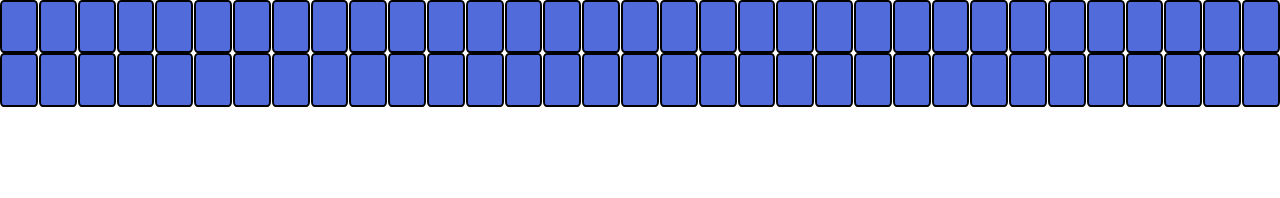
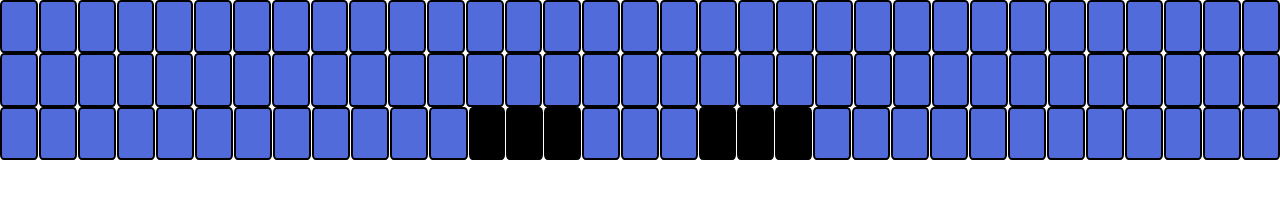
Before and after one commit to LucasAlexandreDev/projeto_pixel_art, a plain HTML site: page index.html in a window 1280 px wide. Drawn offline with Linux system fonts and the light colour scheme.

Commit message:
finalizado e estilizado a linha 3

```diff
--- a/index.html
+++ b/index.html
@@ -78,5 +78,41 @@
         <div class="bloco-azul"></div>
         <div class="bloco-azul"></div>
      </div>
+
+    <div class="linha3">
+        <div class="bloco-azul"></div>
+        <div class="bloco-azul"></div>
+        <div class="bloco-azul"></div>
+        <div class="bloco-azul"></div>
+        <div class="bloco-azul"></div>
+        <div class="bloco-azul"></div>
+        <div class="bloco-azul"></div>
+        <div class="bloco-azul"></div>
+        <div class="bloco-azul"></div>
+        <div class="bloco-azul"></div>
+        <div class="bloco-azul"></div>
+        <div class="bloco-azul"></div>
+        <div class="bloco-preto"></div>
+        <div class="bloco-preto"></div>
+        <div class="bloco-preto"></div>
+        <div class="bloco-azul"></div>
+        <div class="bloco-azul"></div>
+        <div class="bloco-azul"></div>
+        <div class="bloco-preto"></div>
+        <div class="bloco-preto"></div>
+        <div class="bloco-preto"></div>
+        <div class="bloco-azul"></div>
+        <div class="bloco-azul"></div>
+        <div class="bloco-azul"></div>
+        <div class="bloco-azul"></div>
+        <div class="bloco-azul"></div>
+        <div class="bloco-azul"></div>
+        <div class="bloco-azul"></div>
+        <div class="bloco-azul"></div>
+        <div class="bloco-azul"></div>
+        <div class="bloco-azul"></div>
+        <div class="bloco-azul"></div>
+        <div class="bloco-azul"></div>
+      </div>
 </body>
 </html>
--- a/style.css
+++ b/style.css
@@ -4,7 +4,7 @@
     box-sizing: border-box;
 }
 
-.linha1 , .linha2{
+.linha1 , .linha2, .linha3{
     display: flex;
     justify-content:center;
     align-items: center;
@@ -20,3 +20,10 @@
     width: 6.66vh;
     height: 6.66vh;
 }
+
+.bloco-preto{
+    background-color: black;
+    border-radius: 10%;
+    width: 6.66vh;
+    height: 6.66vh;
+}
```
